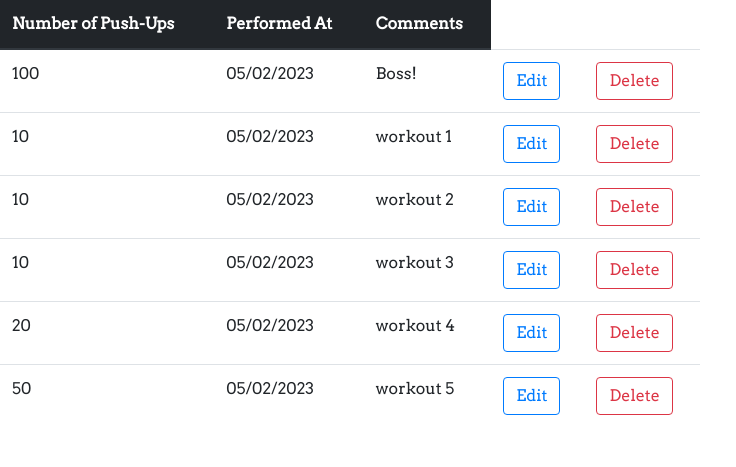
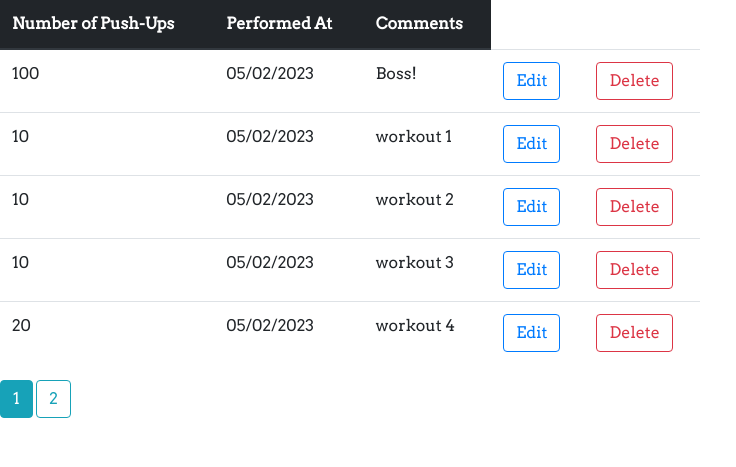
Before and after one commit to murtazamultan-10p/Python-Flask, a Flask app: page /all in a window 1280 px wide. Shown: the part 113-580 px from the top of the page, without its empty margins (0-736 px from the left). Run offline with Flask 3, Linux system fonts and the light colour scheme; a user stored in the database is signed in; some libraries are stand-ins or nearby versions.

Commit message:
flask: implement pagination

```diff
--- a/PUSHUPS_LOGGER/templates/all_workouts.html
+++ b/PUSHUPS_LOGGER/templates/all_workouts.html
@@ -14,7 +14,7 @@
             </tr>
         </thead>
         <tbody>
-            {% for workout in workouts %}
+            {% for workout in workouts.items %}
             <tr>
                 <td>{{ workout.pushups_count }}</td>
                 <td>{{ workout.created_date.strftime('%m/%d/%Y') }}</td>
@@ -35,5 +35,12 @@
             {% endfor %}
         </tbody>
     </table>
+    {% for page_num in workouts.iter_pages(left_edge=1, right_edge=1, left_current=1, right_current=1) %}
+    {% if page_num %} {% if workouts.page == page_num %}
+    <a href="{{ url_for('workout.all_workouts', page=page_num) }}" class="btn btn-info mb-4"> {{page_num}} </a>
+    {% else %}
+    <a href="{{ url_for('workout.all_workouts', page=page_num) }}" class="btn btn-outline-info mb-4">
+        {{page_num}} </a>
+    {% endif %} {% else %} ... {% endif %} {% endfor %}
 </div>
 {% endblock %}
--- a/PUSHUPS_LOGGER/workout.py
+++ b/PUSHUPS_LOGGER/workout.py
@@ -9,9 +9,10 @@ workout = Blueprint("workout", __name__)
 @workout.route("/all")
 @login_required
 def all_workouts():
+    page = request.args.get("page", 1, type=int)
     user = User.query.get_or_404(current_user.user_id)
-    print(user.workouts)
-    return render_template("all_workouts.html", workouts=user.workouts)
+    workouts = Workout.query.filter_by(author=user).paginate(page=page, per_page=5)
+    return render_template("all_workouts.html", workouts=workouts)
 
 
 @workout.route("/new")
```
Also changed, not shown: PUSHUPS_LOGGER/requirements.txt (+3 -9 lines), instance/sql_db.sqlite.
